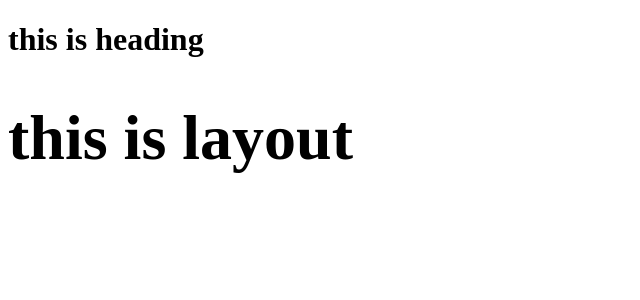
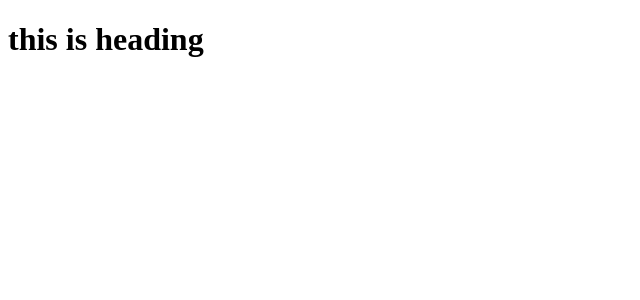
Before and after one commit to Siddarthapogula/react, a React (Vite) app: page / in a window 1280 px wide. Shown: the top 300 px of the page, without its empty margins (0-640 px from the left). Built offline with nearby package versions, Linux system fonts and the light colour scheme.

Commit message:
deleted layout component i am currently learning how to use git that is why am doing commit frequently

```diff
--- a/App.js
+++ b/App.js
@@ -1,10 +1,8 @@
 import React from "react";
 import  ReactDOM  from "react-dom";
-import Layout from "./Layout";
 
 const heading = React.createElement("h1", {}, [
     "this is heading",
-    <Layout/>
 ]);
 
 const root = ReactDOM.createRoot(document.getElementById("root"));
--- a/Layout.js
+++ /dev/null
@@ -1,6 +0,0 @@
-const Layout = ()=>{
-    return(
-        <h1>this is layout</h1>
-    )
-}
-export default Layout;
```
